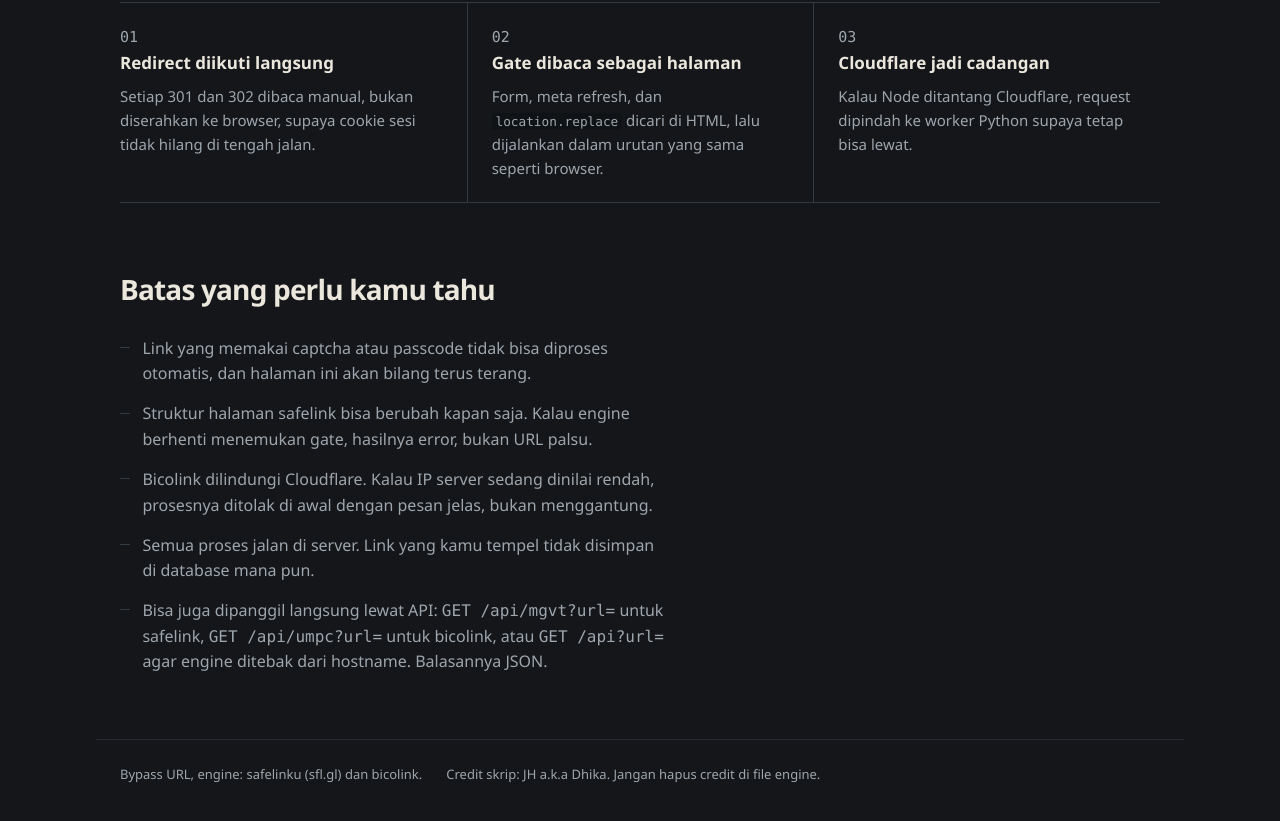
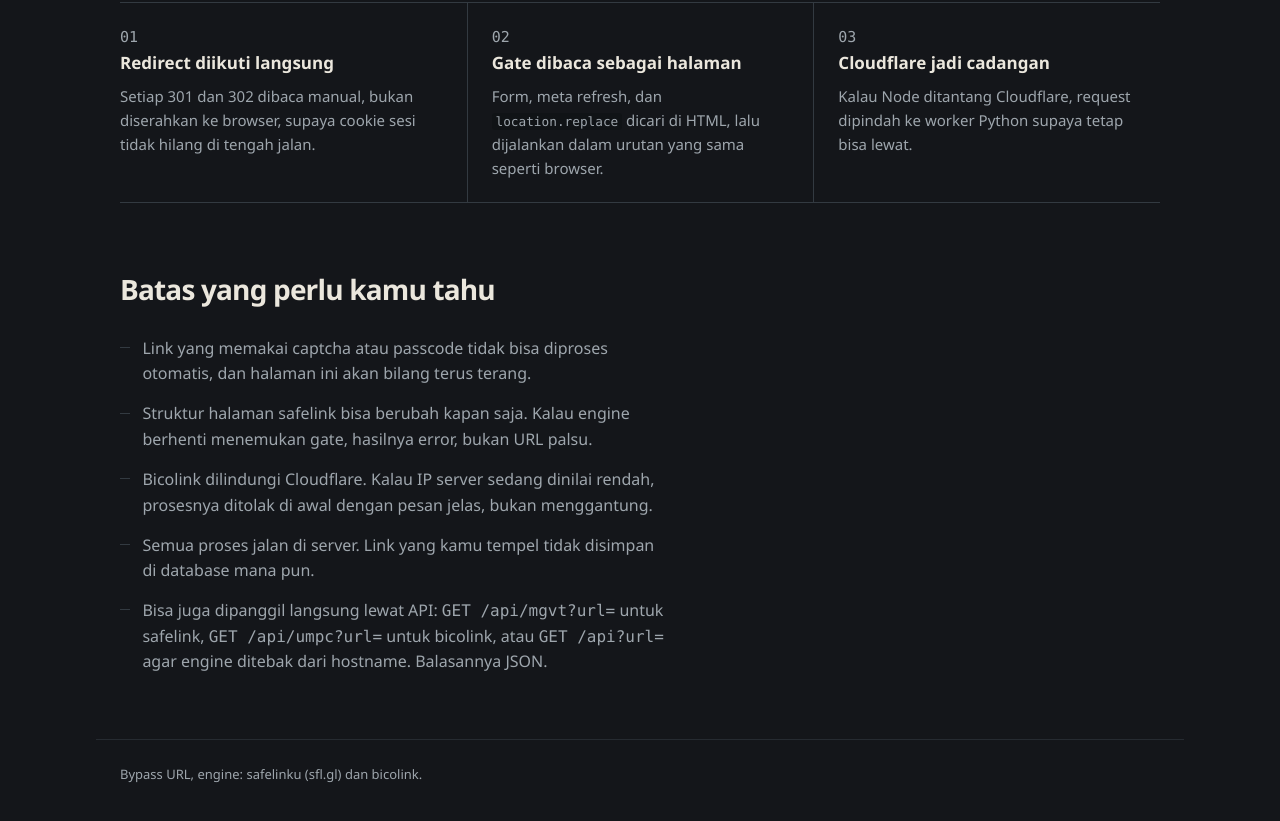
Before and after one commit to Faizz772/bypass-url, a website: page public/index.html in a window 1280 px wide. Shown: the part 1381-2202 px from the top of the page. Drawn offline with Linux system fonts and the light colour scheme.

Commit message:
chore(ui): hapus baris credit dari footer; credit di file engine tetap

```diff
--- a/public/index.html
+++ b/public/index.html
@@ -177,7 +177,6 @@
 
     <footer class="foot">
       <p>Bypass URL, engine: safelinku (sfl.gl) dan bicolink.</p>
-      <p>Credit skrip: <span id="creditName">JH a.k.a Dhika</span>. Jangan hapus credit di file engine.</p>
     </footer>
 
     <script src="app.js"></script>
```
